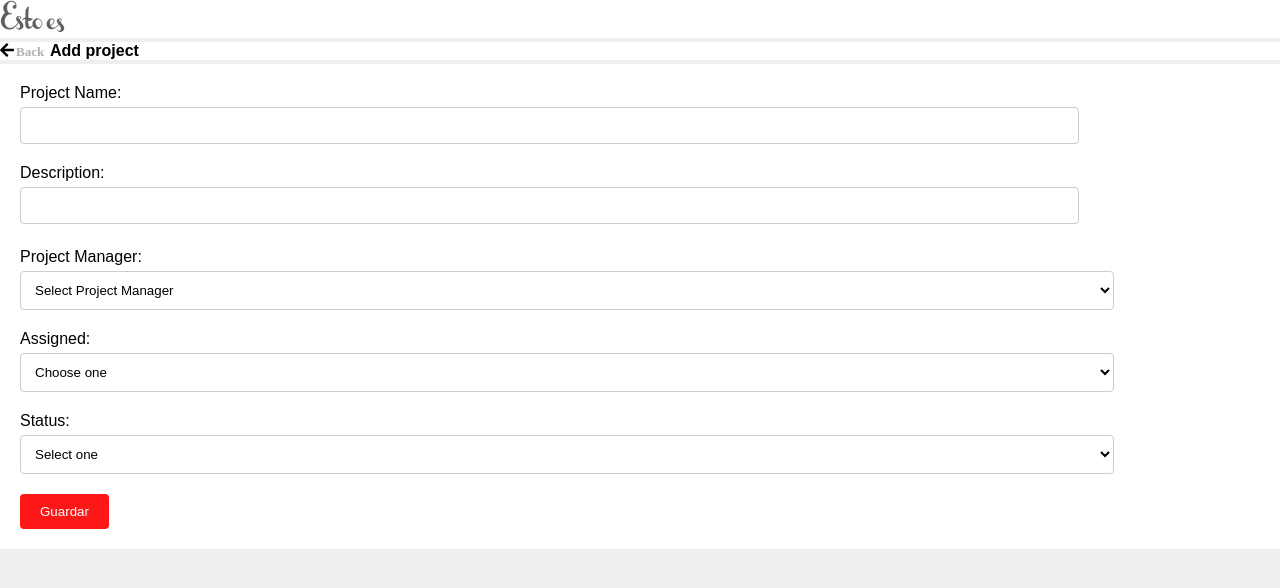
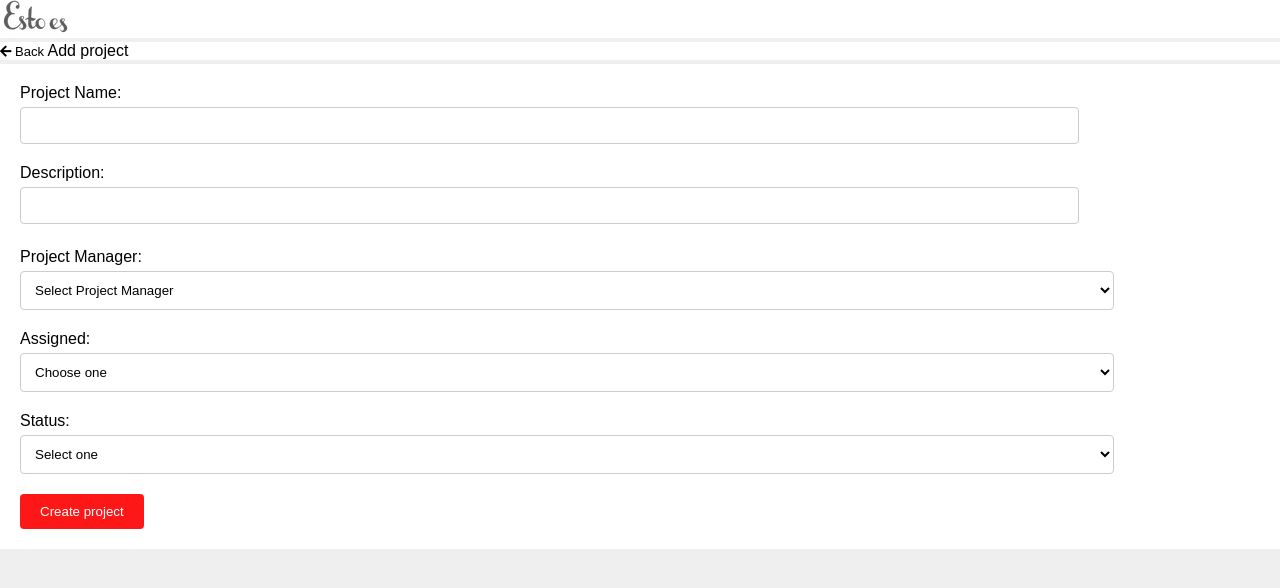
Before and after one commit to Brallam87/Estoes, an Angular app: page /projects in a window 1280 px wide. Both pictures are taken after typing "Sample" into the empty fields and a click on the button "+ Add projects". Shown: the top 588 px of the page. Built offline with nearby package versions, Linux system fonts and the light colour scheme.

Commit message:
visual fix

```diff
--- a/src/app/Main/Allprojects.html
+++ b/src/app/Main/Allprojects.html
@@ -1,13 +1,3 @@
-
-<html>
-<h1>
-  <meta charset="UTF-8">
-  <title>Título de la Página</title>
-  <style>
-
-  </style>
-</h1>
-
 <body>
   <div class="top-bar">
     <h3 class="title">My projects</h3>
@@ -15,5 +5,3 @@
   </div>
   <project></project>
 </body>
-
-</html>
--- a/src/app/Main/EditProject/editproject.css
+++ b/src/app/Main/EditProject/editproject.css
@@ -5,7 +5,8 @@
     background:white;
     position: relative;
 }
-button[type="back"]{
+.Back{
+  display:inline;
   align-content: center;
   font-family: Arial, Helvetica, sans-serif;
   background-color: #45a04900;
--- a/src/app/Main/EditProject/projectlist.html
+++ b/src/app/Main/EditProject/projectlist.html
@@ -1,6 +1,6 @@
 <div class="pbox">
-    <button type="Back" routerLink="/projects"><i class="fas fa-arrow-left"></i> Back</button>
-    Add project
+    <Div class="Back" routerLink="/projects"><i class="fas fa-arrow-left"></i> Back</Div>
+    Edit project
   </div>
 
   <div class="pbox">
@@ -45,6 +45,6 @@
         </select>
       </div>
 
-      <button type="submit">Guardar</button>
+      <button type="submit">Save changes</button>
     </form>
   </div>
--- a/src/app/Main/Project/project.css
+++ b/src/app/Main/Project/project.css
@@ -87,13 +87,15 @@
   position: fixed;
   top: 50%;
   left: 50%;
+  transform: translate(-50%, -50%);
   border: 1px;
-  border-style:solid;
+  border-style: solid;
   border-radius: 30px;
-  transform: translate(-50%, -50%);
   background-color: #ffffff;
   padding: 20px;
   text-align: center;
+  z-index: 1;
+  min-width: 250px;
 }
 
 .confirmation p {
@@ -101,7 +103,13 @@
 }
 
 .confirmation button {
-  margin-right: 10px;
+  background-color: rgb(243, 65, 65);
+  color: #fff;
+  margin-right: 20px;
+  padding: 10px 10px;
+  border: none;
+  border-radius: 5px;
+  cursor: pointer;
 }
 .status-bottom-right {
   position: absolute;
@@ -146,7 +154,7 @@
 .search-bar input {
   width: 100%;
   height: 20px;
-
+  margin: 0px 5px;
   font-size: 16px;
   border: none;
   border-radius: 4px;
--- a/src/app/Main/Project/project.html
+++ b/src/app/Main/Project/project.html
@@ -6,7 +6,7 @@
   <div class="pbox" *ngFor="let formData of paginatedList; let i = index">
     <div class="content">
       <div class="project-name">{{ formData?.projectName }}</div>
-      <div class="state">Creation data: {{ formData?.fechaCreacion }}</div>
+      <div class="state">Creation date: {{ formData?.fechaCreacion }}</div>
       <div class="dropdown" [class.open]="dropdownOpen === i" (click)="toggleDropdown(i)">
         <div class="dots"></div>
         <div class="dots"></div>
@@ -33,8 +33,8 @@
   </div>
 
   <div *ngIf="showConfirmation" class="confirmation">
-    <p>¿Estás seguro de que deseas eliminar este proyecto?</p>
-    <button (click)="eliminarProyecto()">Sí</button>
+    <p>Are you sure you want to delete this project?</p>
+    <button (click)="eliminarProyecto()">Yes</button>
     <button (click)="cancelarEliminacion()">No</button>
   </div>
 </ng-container>
--- a/src/app/Main/allprojects.css
+++ b/src/app/Main/allprojects.css
@@ -11,9 +11,12 @@ body {
     background-color: white;
     font-size: 15px;
   }
-
+img{
+  margin-left: 10px;
+}
   .logo {
-    width: 80px;
+    margin: 10px;
+    display: block;
   }
 
 
--- a/src/app/Main/newproject/newproject.css
+++ b/src/app/Main/newproject/newproject.css
@@ -1,24 +1,20 @@
 .pbox{
   display: block;
-    font-weight: bold;
+  margin-top: 4px;
   font-family: Arial, Helvetica, sans-serif;
-    margin-top: 4px;
   background:white;
   position: relative;
 }
-.botonback{
-  display: inline;
+.Back{
+  display:inline;
   align-content: center;
-}
-.back{
-    color: #b1afaf;
+  font-family: Arial, Helvetica, sans-serif;
   background-color: #45a04900;
   border: none;
-    padding: 2px;
   font-size: 13px;
 }
 form {
-    font-weight: 105;
+
   align-items: center;
   max-width: 90%;
   margin: 0 ;
--- a/src/app/Main/newproject/newproject.html
+++ b/src/app/Main/newproject/newproject.html
@@ -1,7 +1,5 @@
 <div class="pbox">
-  <div class="botonback" routerLink="/projects">
-    <i class="fas fa-arrow-left "><a class="back">Back</a></i>
-  </div>
+  <Div class="Back" routerLink="/projects"><i class="fas fa-arrow-left"></i> Back</Div>
   Add project
 </div>
 
@@ -47,6 +45,6 @@
       </select>
     </div>
 
-    <button type="submit">Guardar</button>
+    <button type="submit">Create project</button>
   </form>
 </div>
--- a/src/app/app.component.html
+++ b/src/app/app.component.html
@@ -1 +1,2 @@
+
 <router-outlet></router-outlet>
--- a/src/index.html
+++ b/src/index.html
@@ -2,7 +2,7 @@
 <html lang="en">
 <head>
   <meta charset="utf-8">
-  <title></title>
+  <title>Challenge</title>
   <base href="/">
   <meta name="viewport" content="width=device-width, initial-scale=1">
   <link rel="icon" type="image/x-icon" href="favicon.ico">
--- a/src/styles.css
+++ b/src/styles.css
@@ -3,7 +3,10 @@ body{
     margin: 0;
     background-color:rgb(239 239 239);
 }
+img{
+    margin-left: 3px;
+}
 .logo{
-    margin: 0;
+    margin-bottom: 3px;
     background-color:white;
 }
```
Lines whose indentation alone changed are shown as unchanged.
